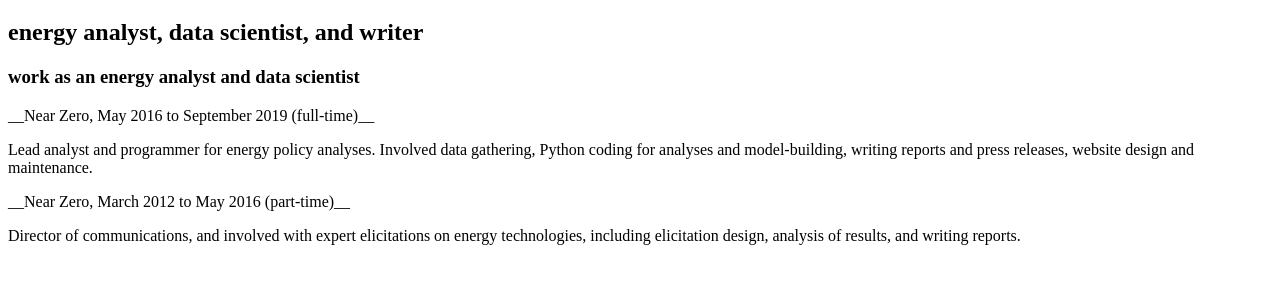
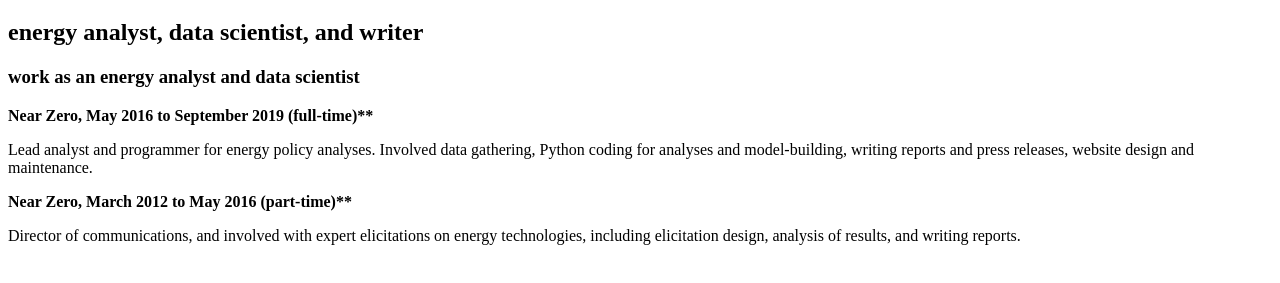
Before and after one commit to masoninman/masoninman.github.io, a plain HTML site: page index.html in a window 1280 px wide. Shown: the part 61-344 px from the top of the page. Drawn offline with Linux system fonts and the light colour scheme.

Commit message:
index: removed markdown; pure html

```diff
--- a/index.html
+++ b/index.html
@@ -4,11 +4,11 @@
 <h1>Mason Inman</h1>
 <h2>energy analyst, data scientist, and writer</h2>
 <h3>work as an energy analyst and data scientist</h3>
-__Near Zero, May 2016 to September 2019 (full-time)__
+<p><b>Near Zero, May 2016 to September 2019 (full-time)**</b></p>
 <p>Lead analyst and programmer for energy policy analyses. Involved data gathering, Python coding for analyses and
     model-building, writing reports and press releases, website design and maintenance.</p>
 
-__Near Zero, March 2012 to May 2016 (part-time)__
+<p><b>Near Zero, March 2012 to May 2016 (part-time)**</b></p>
 <p>Director of communications, and involved with expert elicitations on energy technologies, including elicitation design,
     analysis of results, and writing reports.</p>
 <p></p>
```
